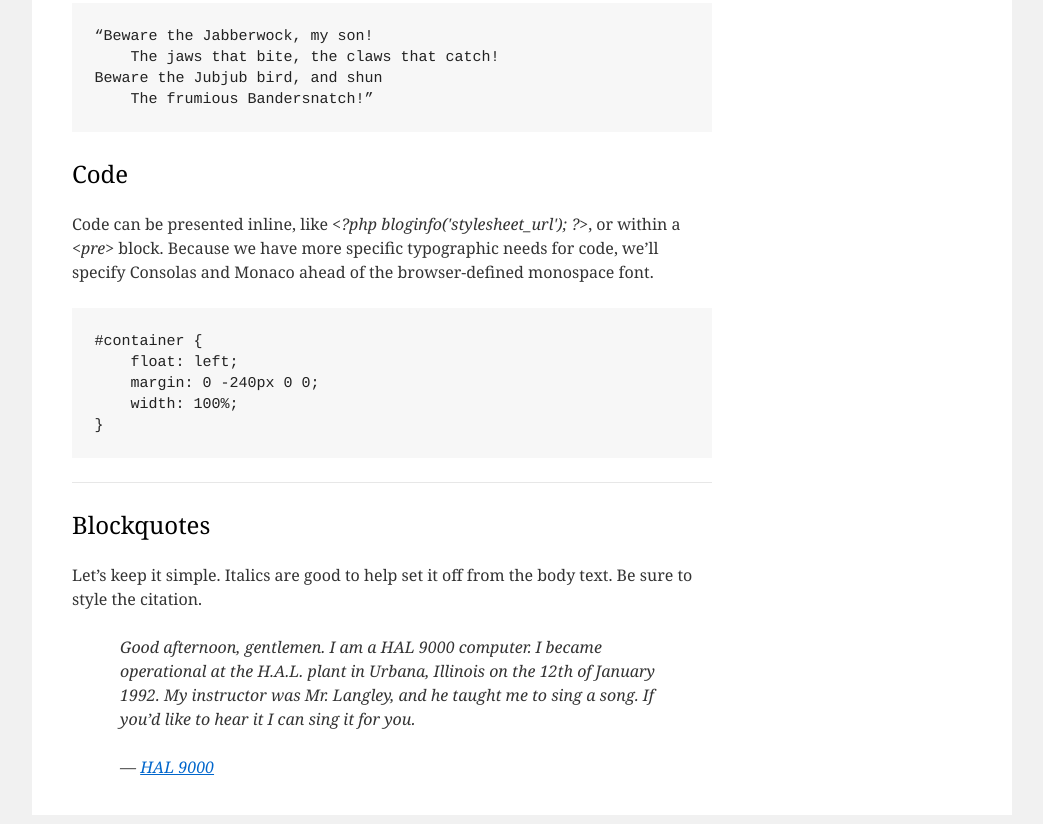
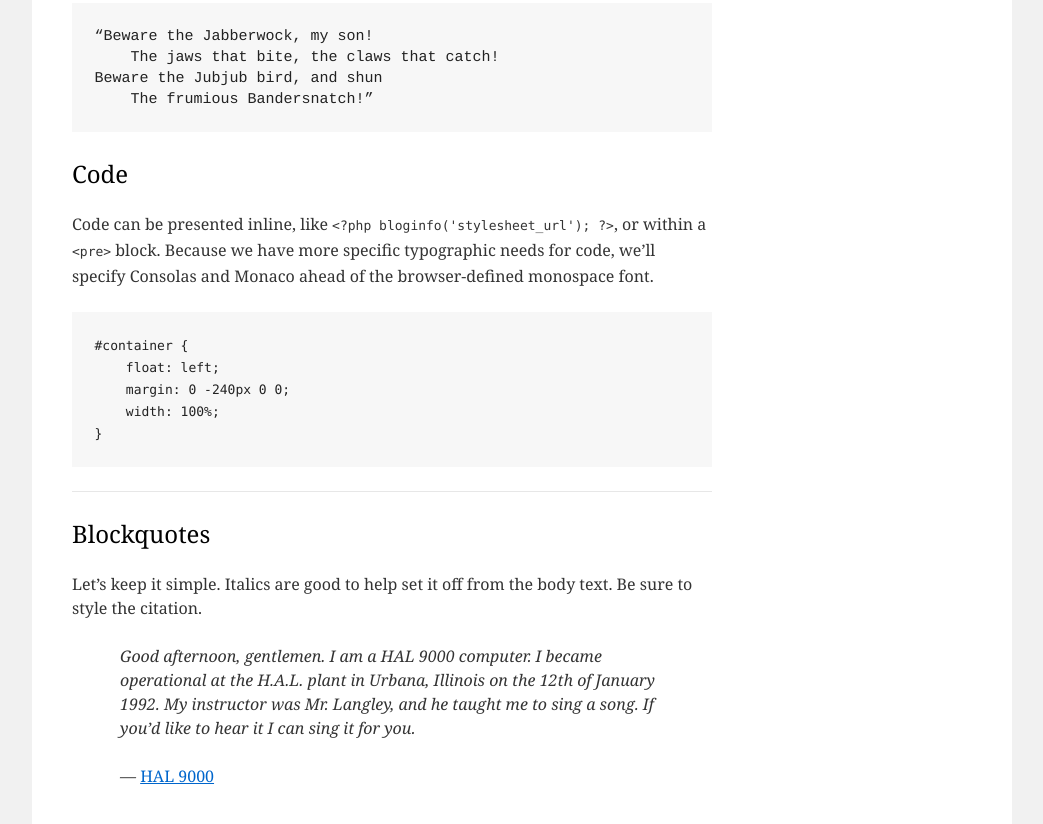
Before and after one commit to AntonZhygalov/-FL7-L01-HTML5-Forms-Homework, a plain HTML site: page index.html in a window 1280 px wide. Shown: the part 1968-2792 px from the top of the page, without its empty margins (118-1161 px from the left). Drawn offline with Linux system fonts and the light colour scheme.

Commit message:
completed

```diff
--- a/index.html
+++ b/index.html
@@ -11,7 +11,9 @@
     		    <div id="container">
     			    <div id="content" role="main">
                         <!-- TODO: Content goes here -->
-<p>Below is just about everything you’ll need to style in the theme. Check the source code to see the many embedded elements within paragraphs.</p>
+<p>
+    Below is just about everything you’ll need to style in the theme. Check the source code to see the many embedded elements within paragraphs.
+</p>
 <hr>
 
 <h1>Heading 1</h1>
@@ -22,9 +24,13 @@
 <h6>Heading 6</h6>
 <hr>
 
-<p>Lorem ipsum dolor sit amet, <a href="#">test link</a> adipiscing elit. <strong>This is strong.</strong> Nullam dignissim convallis est. Quisque aliquam. <em>This is emphasized.</em> Donec faucibus. Nunc iaculis suscipit dui. 5<sup>3</sup> = 125. Water is H2<sub>2</sub>O. Nam sit amet sem. Aliquam libero nisi, imperdiet at, tincidunt nec, gravida vehicula, nisl. <cite>The New York Times</cite> (That’s a citation). <u>Underline.</u> Maecenas ornare tortor. Donec sed tellus eget sapien fringilla nonummy. Mauris a ante. Suspendisse quam sem, consequat at, commodo vitae, feugiat in, nunc. Morbi imperdiet augue quis tellus. </p>
+<p>
+    Lorem ipsum dolor sit amet, <a href="#">test link</a> adipiscing elit. <strong>This is strong.</strong> Nullam dignissim convallis est. Quisque aliquam. <em>This is emphasized.</em> Donec faucibus. Nunc iaculis suscipit dui. 5<sup>3</sup> = 125. Water is H<sub>2</sub>O. Nam sit amet sem. Aliquam libero nisi, imperdiet at, tincidunt nec, gravida vehicula, nisl. <cite>The New York Times</cite> (That’s a citation). <u>Underline.</u> Maecenas ornare tortor. Donec sed tellus eget sapien fringilla nonummy. Mauris a ante. Suspendisse quam sem, consequat at, commodo vitae, feugiat in, nunc. Morbi imperdiet augue quis tellus.
+</p>
 
-<p><abbr>HTML</abbr> and <abbr>CSS</abbr> are our tools. Mauris a ante. Suspendisse quam sem, consequat at, commodo vitae, feugiat in, nunc. Morbi imperdiet augue quis tellus. Praesent mattis, massa quis luctus fermentum, turpis mi volutpat justo, eu volutpat enim diam eget metus. To copy a file type  <kbd>COPY <i>filename.</i></kbd> <del>Dinner`s at 5:00.</del>  <ins>Let’s make that 7.</ins> This <s>text</s> has been struck. </p>
+<p>
+    <abbr>HTML</abbr> and <abbr>CSS</abbr> are our tools. Mauris a ante. Suspendisse quam sem, consequat at, commodo vitae, feugiat in, nunc. Morbi imperdiet augue quis tellus. Praesent mattis, massa quis luctus fermentum, turpis mi volutpat justo, eu volutpat enim diam eget metus. To copy a file type  <kbd>COPY <i>filename.</i></kbd> <del>Dinner`s at 5:00.</del>  <ins>Let’s make that 7.</ins> This <s>text</s> has been struck.
+</p>
 <hr>
 
 <h2>List Types</h2>
@@ -35,28 +41,33 @@
     <dt>Definition List Title</dt>
         <dd>This is a definition list division.</dd>
     <dt>Definition</dt>
-    <dd>An exact statement or description of the nature, scope, or meaning of something: <cite>our definition of what constitutes poetry.</cite></dd>
+        <dd>An exact statement or description of the nature, scope, or meaning of something: <i>our definition of what constitutes poetry.</i>
+        </dd>
 </dl>
 
 <h3>Ordered List</h3>
+
 <ol>
     <li>List Item 1</li>
     <li>List Item 2
         <ol>
             <li>Nested list item A</li>
             <li>Nested list item B</li>
-        </ol></li>
+        </ol>
+    </li>
     <li>List Item 3</li>
 </ol>
 
 <h3>Unordered List</h3>
+
 <ul>
     <li>List Item 1</li>
     <li>List Item 2
         <ul>
             <li>Nested list item A</li>
             <li>Nested list item B</li>
-        </ul></li>
+        </ul>
+    </li>
     <li>List Item 3</li>
 </ul>
 <hr>
@@ -64,11 +75,14 @@
 <h2>Table</h2>
 
 <table>
+    <thead>
         <tr>
             <th>Table Header 1</th>
             <th>Table Header 2</th>
             <th>Table Header 3</th>
         </tr>
+    </thead>
+    <tbody>
         <tr>
             <td>Division 1</td>
             <td>Division 2</td>
@@ -84,33 +98,46 @@
             <td>Division 2</td>
             <td>Division 3</td>
         </tr>
+    </tbody>
 </table>
 <hr>
 
 <h2>Preformatted Text</h2>
 
-<p>Typographically, preformatted text is not the same thing as code. Sometimes, a faithful execution of the text requires preformatted text that may not have anything to do with code. Most browsers use Courier and that’s a good default — with one slight adjustment, Courier 10 Pitch over regular Courier for Linux users. For example:</p>
+<p>
+    Typographically, preformatted text is not the same thing as code. Sometimes, a faithful execution of the text requires preformatted text that may not have anything to do with code. Most browsers use Courier and that’s a good default — with one slight adjustment, Courier 10 Pitch over regular Courier for Linux users. For example:
+</p>
 
-<pre>“Beware the Jabberwock, my son!
+<pre>
+“Beware the Jabberwock, my son!
     The jaws that bite, the claws that catch!
 Beware the Jubjub bird, and shun
-    The frumious Bandersnatch!”</pre>
+    The frumious Bandersnatch!”
+</pre>
 
 <h2>Code</h2>
-<p>Code can be presented inline, like <i>&lt;?php bloginfo('stylesheet_url'); ?&gt;</i>, or within a <i>&lt;pre&gt;</i> block. Because we have more specific typographic needs for code, we’ll specify Consolas and Monaco ahead of the browser-defined monospace font.</p>
-<pre>#container {
+
+<p>
+    Code can be presented inline, like <code>&lt;?php bloginfo('stylesheet_url'); ?&gt;</code>, or within a <code>&lt;pre&gt;</code> block. Because we have more specific typographic needs for code, we’ll specify Consolas and Monaco ahead of the browser-defined monospace font.
+</p>
+<pre>
+<code>#container {
     float: left;
     margin: 0 -240px 0 0;
     width: 100%;
-}
+}</code>
 </pre>
 <hr>
 
 <h2>Blockquotes</h2>
-<p>Let’s keep it simple. Italics are good to help set it off from the body text. Be sure to style the citation.
+
+<p>
+    Let’s keep it simple. Italics are good to help set it off from the body text. Be sure to style the citation.
 </p>
-<blockquote>Good afternoon, gentlemen. I am a HAL 9000 computer. I became operational at the H.A.L. plant in Urbana, Illinois on the 12th of January 1992. My instructor was Mr. Langley, and he taught me to sing a song. If you’d like to hear it I can sing it for you.<br/><br/>
-— <a href="#"> HAL 9000</a></blockquote>
+<blockquote>
+    Good afternoon, gentlemen. I am a HAL 9000 computer. I became operational at the H.A.L. plant in Urbana, Illinois on the 12th of January 1992. My instructor was Mr. Langley, and he taught me to sing a song. If you’d like to hear it I can sing it for you.<br/><br/>
+    — <cite><a href="#"> HAL 9000</a></cite>
+</blockquote>
                     </div>
                 </div>
             </div>
```
Lines whose indentation alone changed are shown as unchanged.
